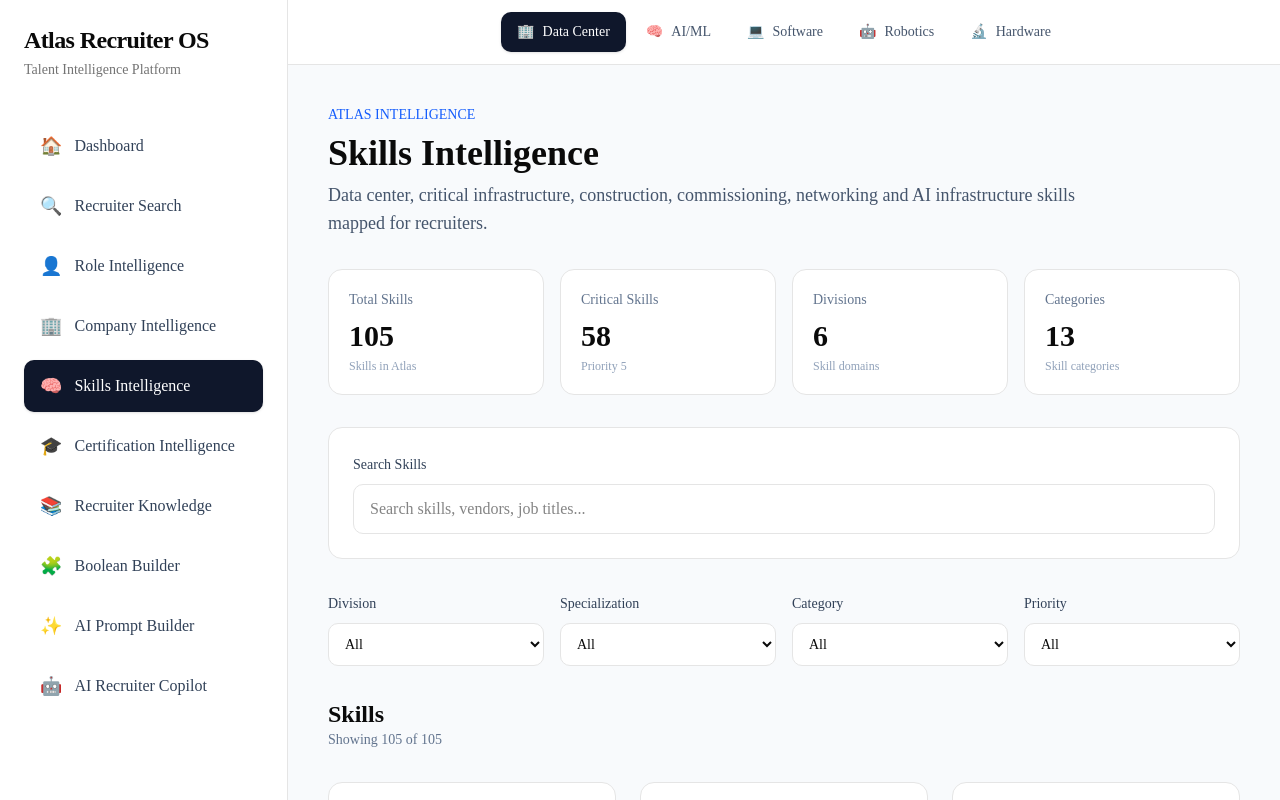
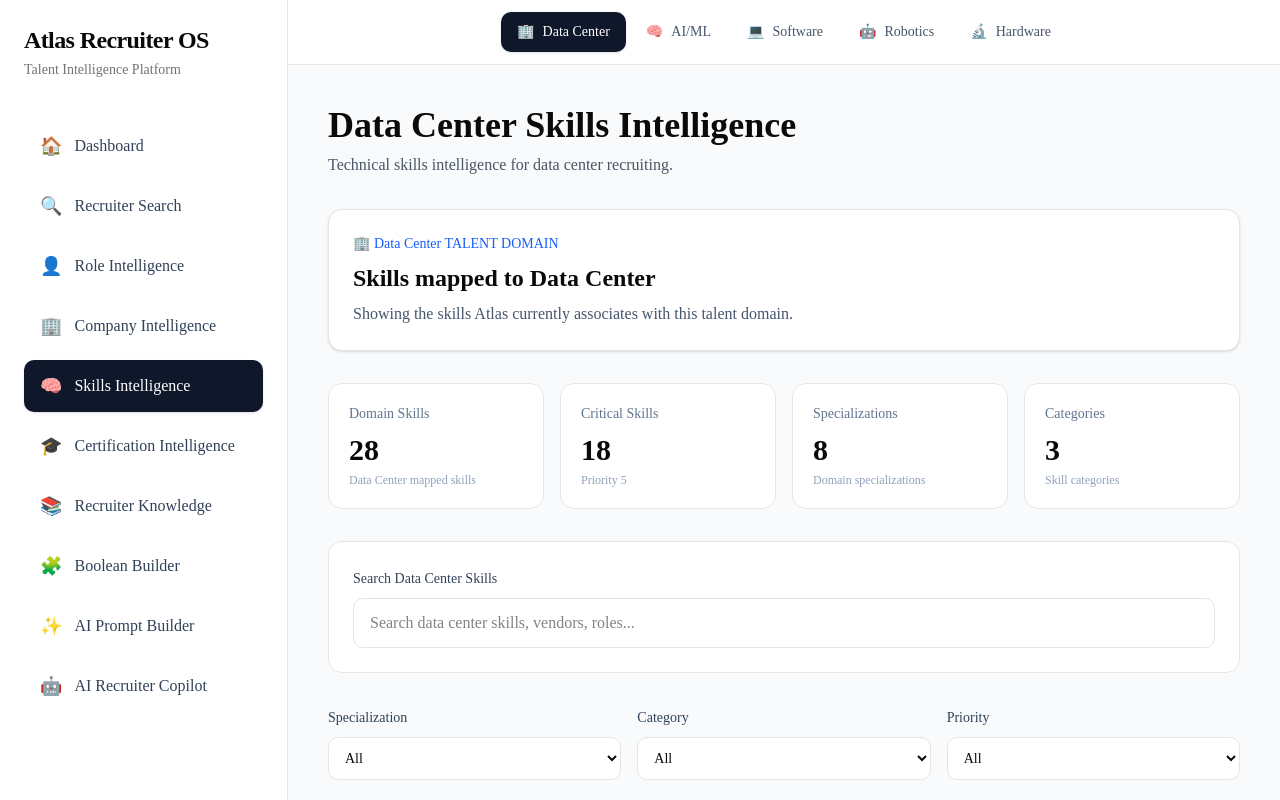
Before and after one commit to rajhrk/atlas-recruiter-os, a Next.js app in the folder web/: page /skills-intelligence in a window 1280 px wide. Shown: the top 800 px of the page. Built offline with nearby package versions, Linux system fonts and the light colour scheme.

Commit message:
feat: make skills intelligence domain aware

```diff
--- a/web/app/skills-intelligence/page.tsx
+++ b/web/app/skills-intelligence/page.tsx
@@ -4,212 +4,133 @@ import Link from "next/link";
 import { useMemo, useState } from "react";
 
 import { atlasSkills } from "@/data/atlas/skills";
+import { TALENT_DOMAINS } from "@/lib/atlas/talentDomains";
+import { useAtlas } from "@/context/AtlasContext";
+import AtlasHeader from "@/components/atlas/AtlasHeader";
 
 export default function SkillsIntelligencePage() {
+  const { selectedDomain } = useAtlas();
+  const domain = TALENT_DOMAINS.find((item) => item.id === selectedDomain)!;
+
   const [search, setSearch] = useState("");
-  const [division, setDivision] = useState("All");
   const [specialization, setSpecialization] = useState("All");
   const [category, setCategory] = useState("All");
   const [priority, setPriority] = useState("All");
 
-  const divisions = useMemo(
-    () =>
-      Array.from(
-        new Set(atlasSkills.map((skill) => skill.division))
-      ).sort(),
-    []
-  );
+  const domainTerms = useMemo(() => {
+    const roleTerms = domain.roles.map((role) => role.toLowerCase());
+    const skillTerms = domain.preview.mappedSkills.map((skill) => skill.toLowerCase());
+    const coreTerms = domain.preview.coreSkills.map((skill) => skill.toLowerCase());
+    return [...roleTerms, ...skillTerms, ...coreTerms];
+  }, [domain]);
+
+  const domainSkills = useMemo(() => {
+    const matchesDomain = (skill: (typeof atlasSkills)[number]) => {
+      const searchable = [
+        skill.skill,
+        skill.division,
+        skill.specialization,
+        skill.category,
+        skill.relatedVendors,
+        skill.relatedJobTitles,
+        skill.recruiterNotes,
+      ].join(" ").toLowerCase();
+
+      return domainTerms.some((term) => searchable.includes(term));
+    };
+
+    const matched = atlasSkills.filter(matchesDomain);
+
+    // During the domain transition, keep the UI useful even where the legacy
+    // skills dataset has not yet been fully mapped to the new taxonomy.
+    return matched.length > 0 ? matched : atlasSkills;
+  }, [domainTerms]);
 
   const specializations = useMemo(
-    () =>
-      Array.from(
-        new Set(atlasSkills.map((skill) => skill.specialization))
-      ).sort(),
-    []
+    () => Array.from(new Set(domainSkills.map((skill) => skill.specialization))).sort(),
+    [domainSkills],
   );
 
   const categories = useMemo(
-    () =>
-      Array.from(
-        new Set(atlasSkills.map((skill) => skill.category))
-      ).sort(),
-    []
+    () => Array.from(new Set(domainSkills.map((skill) => skill.category))).sort(),
+    [domainSkills],
   );
 
   const filteredSkills = useMemo(() => {
     const query = search.trim().toLowerCase();
 
-    return atlasSkills.filter((skill) => {
-      const matchesSearch =
-        !query ||
-        skill.skill.toLowerCase().includes(query) ||
-        skill.division.toLowerCase().includes(query) ||
-        skill.specialization.toLowerCase().includes(query) ||
-        skill.category.toLowerCase().includes(query) ||
-        skill.relatedVendors.toLowerCase().includes(query) ||
-        skill.relatedJobTitles.toLowerCase().includes(query);
-
-      const matchesDivision =
-        division === "All" ||
-        skill.division === division;
-
-      const matchesSpecialization =
-        specialization === "All" ||
-        skill.specialization === specialization;
-
-      const matchesCategory =
-        category === "All" ||
-        skill.category === category;
-
-      const matchesPriority =
-        priority === "All" ||
-        skill.priority === Number(priority);
+    return domainSkills.filter((skill) => {
+      const searchable = [
+        skill.skill,
+        skill.division,
+        skill.specialization,
+        skill.category,
+        skill.relatedVendors,
+        skill.relatedJobTitles,
+      ].join(" ").toLowerCase();
 
       return (
-        matchesSearch &&
-        matchesDivision &&
-        matchesSpecialization &&
-        matchesCategory &&
-        matchesPriority
+        (!query || searchable.includes(query)) &&
+        (specialization === "All" || skill.specialization === specialization) &&
+        (category === "All" || skill.category === category) &&
+        (priority === "All" || skill.priority === Number(priority))
       );
     });
-  }, [
-    search,
-    division,
-    specialization,
-    category,
-    priority,
-  ]);
+  }, [domainSkills, search, specialization, category, priority]);
 
-  const priority5 = atlasSkills.filter(
-    (skill) => skill.priority === 5
-  ).length;
-
-  const divisionsCount = divisions.length;
-
-  const categoriesCount = categories.length;
+  const priority5 = domainSkills.filter((skill) => skill.priority === 5).length;
 
   return (
     <main className="mx-auto max-w-7xl space-y-8 p-10">
-      {/* Header */}
+      <AtlasHeader
+        title={`${domain.label} Skills Intelligence`}
+        description={`Technical skills intelligence for ${domain.label.toLowerCase()} recruiting.`}
+      />
 
-      <div>
+      <div className="rounded-xl border bg-white p-6 shadow-sm">
         <div className="text-sm font-medium text-blue-600">
-          ATLAS INTELLIGENCE
+          {domain.icon} {domain.label} TALENT DOMAIN
         </div>
-
-        <h1 className="mt-2 text-4xl font-bold">
-          Skills Intelligence
-        </h1>
-
-        <p className="mt-2 max-w-3xl text-lg text-slate-600">
-          Data center, critical infrastructure, construction,
-          commissioning, networking and AI infrastructure skills
-          mapped for recruiters.
+        <h2 className="mt-2 text-2xl font-bold">Skills mapped to {domain.label}</h2>
+        <p className="mt-2 text-slate-600">
+          Showing the skills Atlas currently associates with this talent domain.
         </p>
       </div>
 
-      {/* Statistics */}
-
       <div className="grid gap-4 md:grid-cols-2 xl:grid-cols-4">
-        <StatCard
-          label="Total Skills"
-          value={atlasSkills.length}
-          detail="Skills in Atlas"
-        />
-
-        <StatCard
-          label="Critical Skills"
-          value={priority5}
-          detail="Priority 5"
-        />
-
-        <StatCard
-          label="Divisions"
-          value={divisionsCount}
-          detail="Skill domains"
-        />
-
-        <StatCard
-          label="Categories"
-          value={categoriesCount}
-          detail="Skill categories"
-        />
+        <StatCard label="Domain Skills" value={domainSkills.length} detail={`${domain.label} mapped skills`} />
+        <StatCard label="Critical Skills" value={priority5} detail="Priority 5" />
+        <StatCard label="Specializations" value={specializations.length} detail="Domain specializations" />
+        <StatCard label="Categories" value={categories.length} detail="Skill categories" />
       </div>
 
-      {/* Search */}
-
       <div className="rounded-xl border bg-white p-6">
-        <label className="text-sm font-medium text-slate-700">
-          Search Skills
-        </label>
-
+        <label className="text-sm font-medium text-slate-700">Search {domain.label} Skills</label>
         <input
           type="text"
           value={search}
-          onChange={(event) =>
-            setSearch(event.target.value)
-          }
-          placeholder="Search skills, vendors, job titles..."
+          onChange={(event) => setSearch(event.target.value)}
+          placeholder={`Search ${domain.label.toLowerCase()} skills, vendors, roles...`}
           className="mt-2 w-full rounded-lg border px-4 py-3 outline-none focus:border-blue-500"
         />
       </div>
 
-      {/* Filters */}
-
-      <div className="grid gap-4 md:grid-cols-2 xl:grid-cols-4">
-        <Filter
-          label="Division"
-          value={division}
-          onChange={setDivision}
-          options={divisions}
-        />
-
-        <Filter
-          label="Specialization"
-          value={specialization}
-          onChange={setSpecialization}
-          options={specializations}
-        />
-
-        <Filter
-          label="Category"
-          value={category}
-          onChange={setCategory}
-          options={categories}
-        />
-
-        <Filter
-          label="Priority"
-          value={priority}
-          onChange={setPriority}
-          options={["1", "2", "3", "4", "5"]}
-        />
+      <div className="grid gap-4 md:grid-cols-3">
+        <Filter label="Specialization" value={specialization} onChange={setSpecialization} options={specializations} />
+        <Filter label="Category" value={category} onChange={setCategory} options={categories} />
+        <Filter label="Priority" value={priority} onChange={setPriority} options={["1", "2", "3", "4", "5"]} />
       </div>
-
-      {/* Results */}
 
       <div className="flex items-center justify-between">
         <div>
-          <h2 className="text-2xl font-bold">
-            Skills
-          </h2>
-
-          <p className="text-sm text-slate-500">
-            Showing {filteredSkills.length} of{" "}
-            {atlasSkills.length}
-          </p>
+          <h2 className="text-2xl font-bold">{domain.label} Skills</h2>
+          <p className="text-sm text-slate-500">Showing {filteredSkills.length} of {domainSkills.length}</p>
         </div>
 
-        {(search ||
-          division !== "All" ||
-          specialization !== "All" ||
-          category !== "All" ||
-          priority !== "All") && (
+        {(search || specialization !== "All" || category !== "All" || priority !== "All") && (
           <button
             onClick={() => {
               setSearch("");
-              setDivision("All");
               setSpecialization("All");
               setCategory("All");
               setPriority("All");
@@ -221,96 +142,50 @@ export default function SkillsIntelligencePage() {
         )}
       </div>
 
-      {/* Skill cards */}
-
       {filteredSkills.length === 0 ? (
         <div className="rounded-xl border bg-white p-12 text-center">
-          <h3 className="text-xl font-semibold">
-            No skills found
-          </h3>
-
-          <p className="mt-2 text-slate-500">
-            Try changing your search or filters.
-          </p>
+          <h3 className="text-xl font-semibold">No skills found</h3>
+          <p className="mt-2 text-slate-500">Try changing your search or filters.</p>
         </div>
       ) : (
         <div className="grid gap-6 md:grid-cols-2 xl:grid-cols-3">
           {filteredSkills.map((skill) => (
             <Link
               key={skill.skillId}
-              href={`/skills/${encodeURIComponent(
-                skill.skill
-              )}`}
+              href={`/skills/${encodeURIComponent(skill.skill)}`}
               className="group rounded-xl border bg-white p-6 transition hover:border-blue-400 hover:shadow-lg"
             >
-              {/* Top */}
-
               <div className="flex items-start justify-between gap-4">
                 <div>
-                  <div className="text-xs font-medium uppercase tracking-wide text-blue-600">
-                    {skill.division}
-                  </div>
-
-                  <h3 className="mt-2 text-xl font-bold group-hover:text-blue-600">
-                    {skill.skill}
-                  </h3>
+                  <div className="text-xs font-medium uppercase tracking-wide text-blue-600">{skill.division}</div>
+                  <h3 className="mt-2 text-xl font-bold group-hover:text-blue-600">{skill.skill}</h3>
                 </div>
-
                 <div className="shrink-0 rounded-full bg-amber-50 px-2.5 py-1 text-xs font-semibold text-amber-700">
                   {"⭐".repeat(skill.priority)}
                 </div>
               </div>
 
-              {/* Specialization */}
-
               <div className="mt-4">
-                <span className="rounded-full bg-slate-100 px-3 py-1 text-xs text-slate-600">
-                  {skill.specialization}
-                </span>
-
-                <span className="ml-2 rounded-full bg-blue-50 px-3 py-1 text-xs text-blue-700">
-                  {skill.category}
-                </span>
+                <span className="rounded-full bg-slate-100 px-3 py-1 text-xs text-slate-600">{skill.specialization}</span>
+                <span className="ml-2 rounded-full bg-blue-50 px-3 py-1 text-xs text-blue-700">{skill.category}</span>
               </div>
-
-              {/* Recruiter information */}
 
               <div className="mt-6 space-y-3 text-sm">
                 <div>
-                  <div className="font-medium text-slate-700">
-                    Vendors
-                  </div>
-
-                  <div className="mt-1 text-slate-500">
-                    {skill.relatedVendors}
-                  </div>
+                  <div className="font-medium text-slate-700">Vendors</div>
+                  <div className="mt-1 text-slate-500">{skill.relatedVendors}</div>
                 </div>
-
                 <div>
-                  <div className="font-medium text-slate-700">
-                    Related Role
-                  </div>
-
-                  <div className="mt-1 text-slate-500">
-                    {skill.relatedJobTitles}
-                  </div>
+                  <div className="font-medium text-slate-700">Related Role</div>
+                  <div className="mt-1 text-slate-500">{skill.relatedJobTitles}</div>
                 </div>
               </div>
 
-              {/* Recruiter note */}
-
-              <div className="mt-5 border-t pt-4 text-sm leading-6 text-slate-600">
-                {skill.recruiterNotes}
-              </div>
-
-              {/* Footer */}
+              <div className="mt-5 border-t pt-4 text-sm leading-6 text-slate-600">{skill.recruiterNotes}</div>
 
               <div className="mt-5 flex items-center justify-between text-xs text-slate-400">
                 <span>{skill.skillId}</span>
-
-                <span className="font-medium text-blue-600">
-                  View intelligence →
-                </span>
+                <span className="font-medium text-blue-600">View intelligence →</span>
               </div>
             </Link>
           ))}
@@ -320,63 +195,23 @@ export default function SkillsIntelligencePage() {
   );
 }
 
-function StatCard({
-  label,
-  value,
-  detail,
-}: {
-  label: string;
-  value: number;
-  detail: string;
-}) {
+function StatCard({ label, value, detail }: { label: string; value: number; detail: string }) {
   return (
     <div className="rounded-xl border bg-white p-5">
-      <div className="text-sm text-slate-500">
-        {label}
-      </div>
-
-      <div className="mt-2 text-3xl font-bold">
-        {value}
-      </div>
-
-      <div className="mt-1 text-xs text-slate-400">
-        {detail}
-      </div>
+      <div className="text-sm text-slate-500">{label}</div>
+      <div className="mt-2 text-3xl font-bold">{value}</div>
+      <div className="mt-1 text-xs text-slate-400">{detail}</div>
     </div>
   );
 }
 
-function Filter({
-  label,
-  value,
-  onChange,
-  options,
-}: {
-  label: string;
-  value: string;
-  onChange: (value: string) => void;
-  options: string[];
-}) {
+function Filter({ label, value, onChange, options }: { label: string; value: string; onChange: (value: string) => void; options: string[] }) {
   return (
     <div>
-      <label className="text-sm font-medium text-slate-700">
-        {label}
-      </label>
-
-      <select
-        value={value}
-        onChange={(event) =>
-          onChange(event.target.value)
-        }
-        className="mt-2 w-full rounded-lg border bg-white px-3 py-3 text-sm"
-      >
+      <label className="text-sm font-medium text-slate-700">{label}</label>
+      <select value={value} onChange={(event) => onChange(event.target.value)} className="mt-2 w-full rounded-lg border bg-white px-3 py-3 text-sm">
         <option value="All">All</option>
-
-        {options.map((option) => (
-          <option key={option} value={option}>
-            {option}
-          </option>
-        ))}
+        {options.map((option) => <option key={option} value={option}>{option}</option>)}
       </select>
     </div>
   );
```
